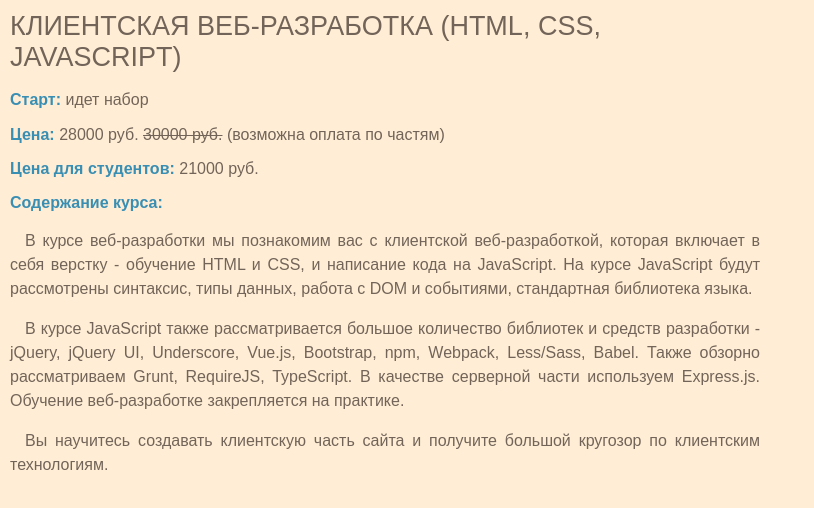
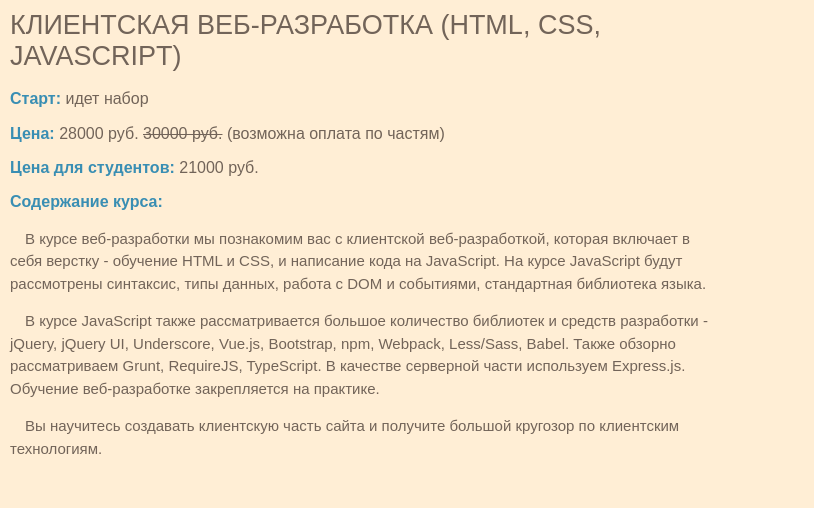
Before and after one commit to platowashere666-ship-it/AcademItSchoolClientWebCourseMay26.Alekseev, a plain HTML site: page CssText/css_text.html in a window 1280 px wide. Shown: the whole page, without its empty margins (0-814 px from the left). Drawn offline with Linux system fonts and the light colour scheme.

Commit message:
Задача CSS Text внёс правки

```diff
--- a/CssText/style.css
+++ b/CssText/style.css
@@ -2,7 +2,7 @@ body {
     background-color: #ffeed5;
     font-family: sans-serif;
     color: #726459;
-    padding: 10px;
+    padding-left: 10px;
 }
 
 * {
@@ -13,7 +13,7 @@ body {
     font-weight: normal;
     max-width: 700px;
     font-size: 27px;
-    margin-top: 1px;
+    margin-top: 10px;
 }
 
 .item_label {
@@ -22,8 +22,8 @@ body {
 }
 
 .about_text {
+    font-size: 15px;
     text-indent: 15px;
-    max-width: 750px;
-    text-align: justify;
+    max-width: 700px;
     line-height: 150%;
 }
```
